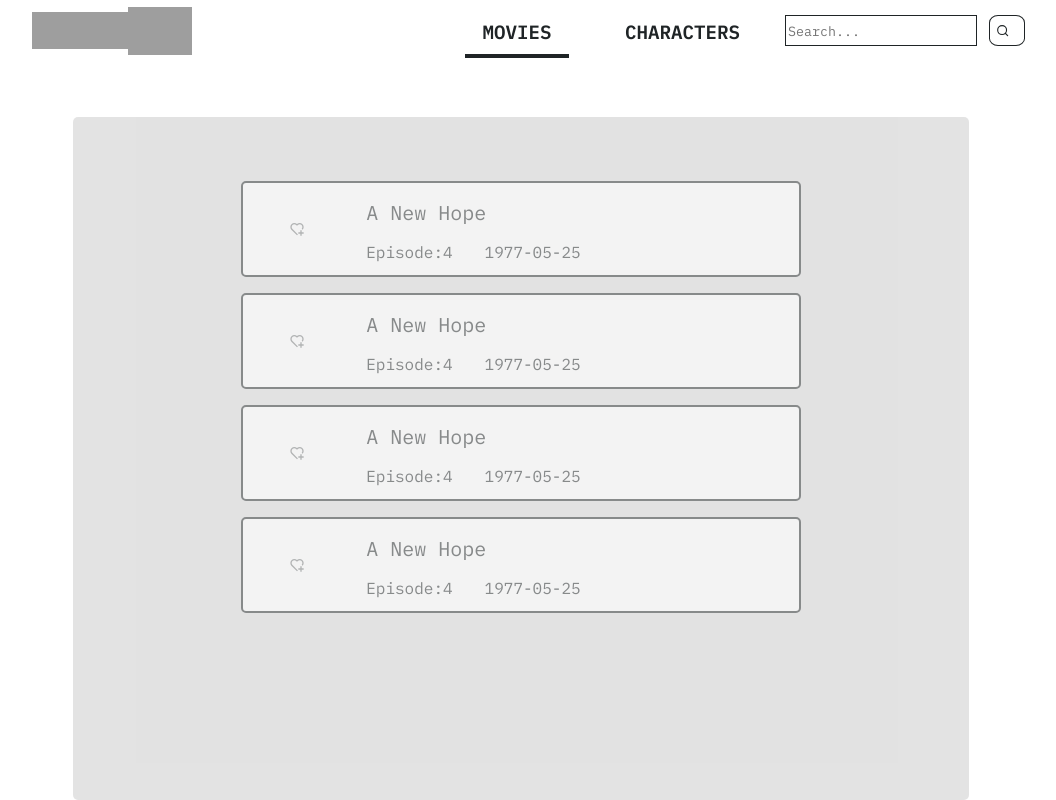
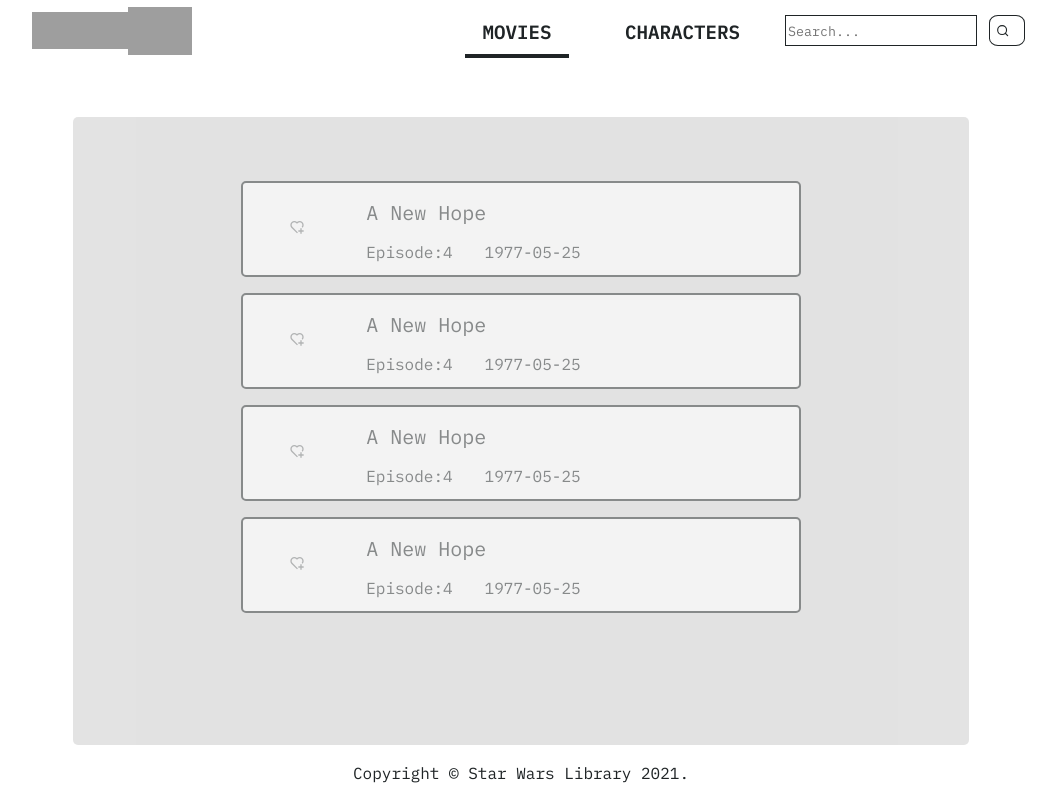
Before and after one commit to awalemandi/star-wars-library, a Next.js app: page / in a window 1280 px wide. Shown: the whole page, without its empty margins (119-1175 px from the left). Built offline with nearby package versions, Linux system fonts and the light colour scheme; grey boxes are pictures that could not be loaded.

Commit message:
added footer

```diff
--- /dev/null
+++ b/components/Footer.js
@@ -0,0 +1,24 @@
+import styles from '../styles/Home.module.scss';
+
+const Copyright = () => {
+    return (
+        <div>
+            {'Copyright © '}
+            <a href='https://github.com/awalemandi/tally'>
+                Star Wars Library
+			</a>{' '}
+            {new Date().getFullYear()}
+            {'.'}
+        </div>
+    );
+};
+
+function Footer() {
+    return (
+        <footer className={styles.footer}>
+            <Copyright />
+        </footer>
+    );
+}
+
+export default Footer;
--- a/components/MovieCard.js
+++ b/components/MovieCard.js
@@ -1,5 +1,4 @@
 import styles from '../styles/Home.module.scss';
-import { AiOutlineHeart } from 'react-icons/ai';
 import { RiHeartAddLine, RiHeart3Fill } from 'react-icons/ri';
 import { useState } from 'react';
 
@@ -12,7 +11,9 @@
 
     return (
         <div className={styles.movieCard}>
-            <RiHeartAddLine className={styles.favoriteButton} onClick={handleFavorite} />
+            <div className={styles.favoriteButton} onClick={handleFavorite}>
+                {favorite ? <RiHeart3Fill /> : <RiHeartAddLine />}
+            </div>
             <div className={styles.movieDetails}>
                 <div className={styles.movieTitle}>A New Hope</div>
                 <div className={styles.movieInfo}><p>Episode:4</p> <p>1977-05-25</p></div>
--- a/components/Nav.js
+++ b/components/Nav.js
@@ -18,7 +18,7 @@
         setDarkMode(!darkMode);
     };
     return (
-        <div className={styles.navbarContainer}>
+        <nav className={styles.navbarContainer}>
             <div className={styles.iconsContainer}>
                 <Link href="/" >
                     <img
@@ -44,7 +44,7 @@
                 </Link>
                 <Search />
             </div>
-        </div>
+        </nav>
     );
 }
 
--- a/pages/index.js
+++ b/pages/index.js
@@ -3,6 +3,7 @@
 import Nav from '../components/Nav';
 import { useTheme } from '../context/ThemeContext';
 import MovieResults from '../components/MovieResults';
+import Footer from '../components/Footer';
 
 
 export default function Home() {
@@ -17,6 +18,7 @@
         </Head>
         <Nav />
         <MovieResults />
+        <Footer />
       </div>
     </div>
   );
--- a/styles/Home.module.scss
+++ b/styles/Home.module.scss
@@ -159,6 +159,14 @@
 		}
 	}
 
+	.footer {
+		width: 100%;
+		height: 4rem;
+		display: inline-flex;
+		justify-content: center;
+		align-items: center;
+	}
+
 	.resultsContainer {
 		margin-top: 5%;
 		width: 80%;
@@ -214,6 +222,11 @@
 			cursor: pointer;
 			opacity: 0.6;
 
+			@include mediumScreen() {
+				padding: 1rem;
+				opacity: 1;
+			}
+
 			@include themify() {
 				color: themed($text);
 				&:hover {
```
